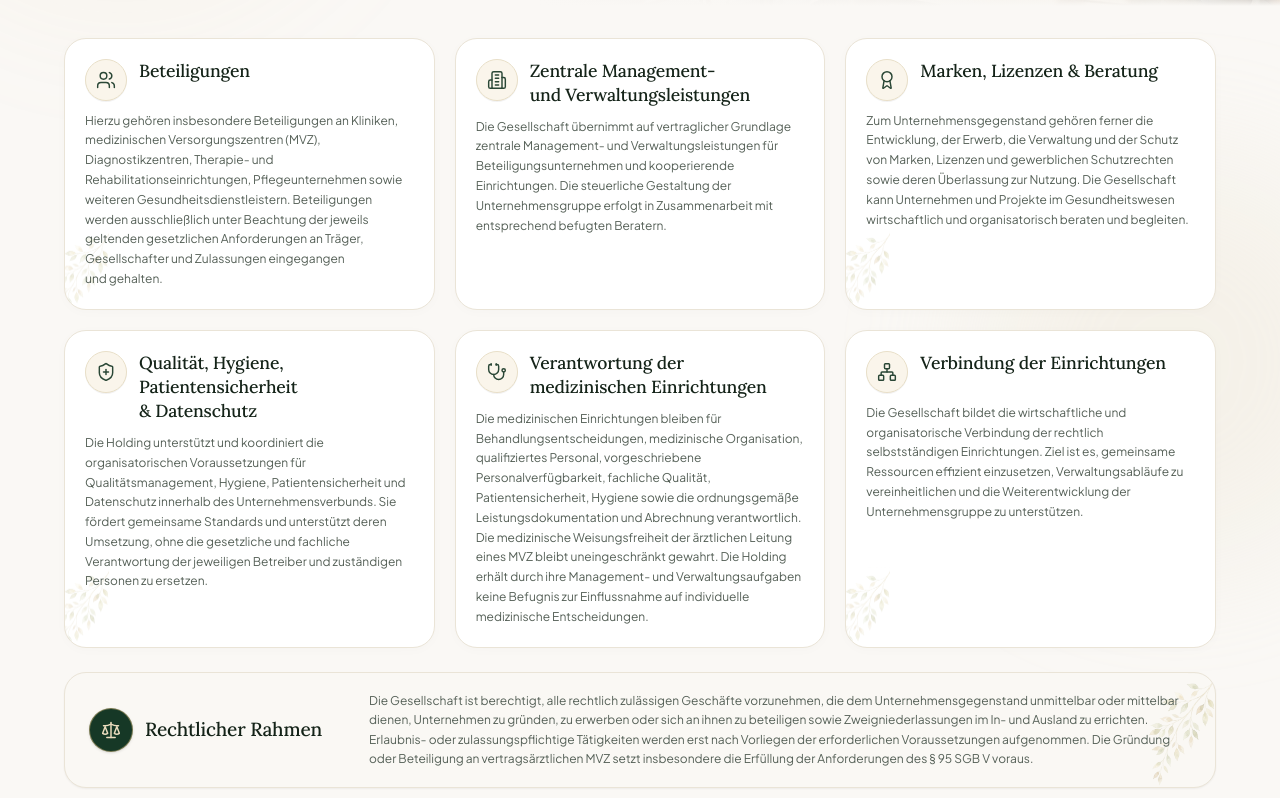
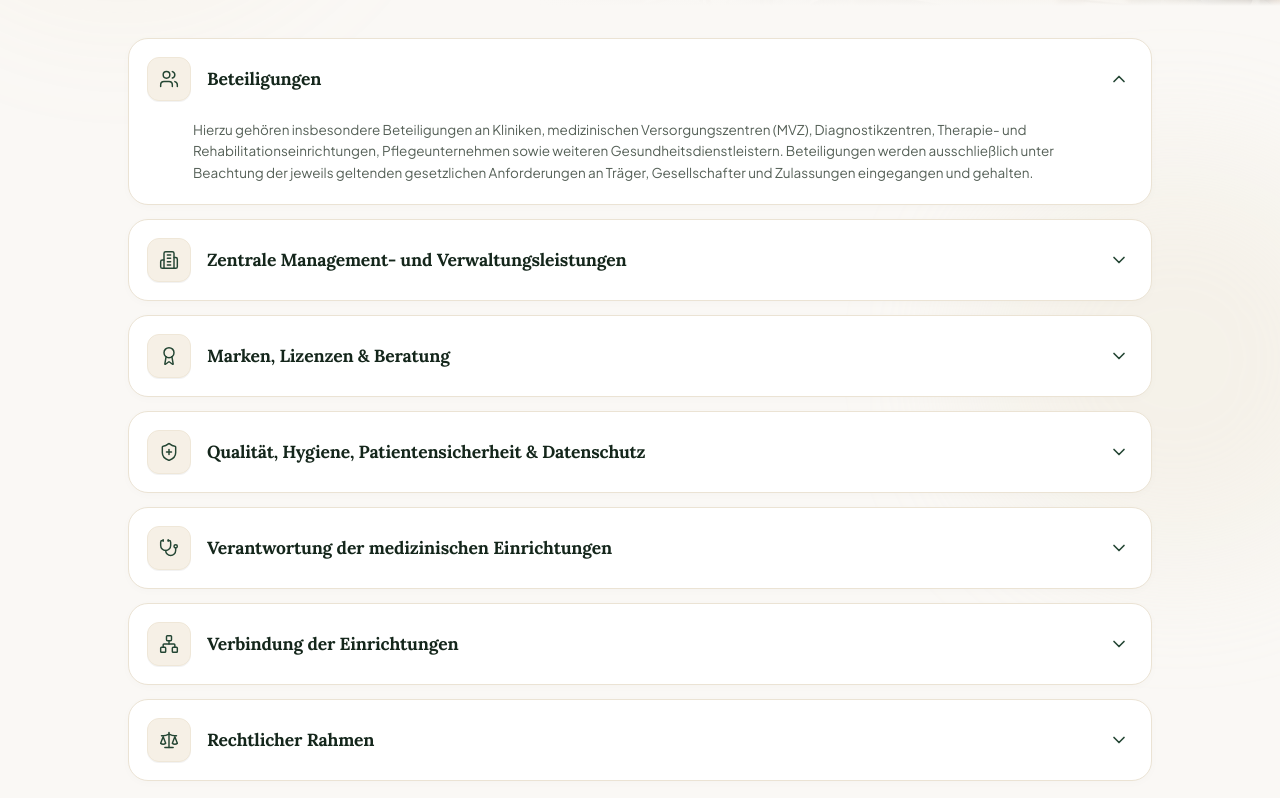
Before and after one commit to Arkadii-Redozubov-personal/Holding-NabiOta-Health-Group-Germany, a Next.js app: page /about in a window 1280 px wide. Shown: the part 1782-2580 px from the top of the page. Built offline with nearby package versions, Linux system fonts and the light colour scheme.

Commit message:
style(holding-purpose): redesign cards to match single-column accordion layout from reference photo

```diff
--- a/src/components/sections/HoldingPurposeSection.tsx
+++ b/src/components/sections/HoldingPurposeSection.tsx
@@ -1,4 +1,6 @@
-import React from "react";
+"use client";
+
+import React, { useState } from "react";
 import Image from "next/image";
 import {
   Users,
@@ -8,6 +10,8 @@ import {
   Stethoscope,
   Network,
   Scale,
+  ChevronDown,
+  ChevronUp,
 } from "lucide-react";
 import { Container } from "@/components/layout/Container";
 
@@ -186,6 +190,22 @@ const content = {
 
 export function HoldingPurposeSection({ locale = "de" }: { locale?: string }) {
   const l: Lang = locale === "tr" ? "tr" : locale === "ar" ? "ar" : locale === "ru" ? "ru" : locale === "uz" ? "uz" : locale === "en" ? "en" : "de";
+  const [openIndices, setOpenIndices] = useState<number[]>([0]);
+
+  const toggleIndex = (index: number) => {
+    setOpenIndices((prev) =>
+      prev.includes(index) ? prev.filter((i) => i !== index) : [...prev, index]
+    );
+  };
+
+  const allBlocks = [
+    ...content.blocks,
+    {
+      icon: Scale,
+      title: content.legalTitle,
+      text: content.legal,
+    },
+  ];
 
   return (
     <section
@@ -259,84 +279,57 @@ export function HoldingPurposeSection({ locale = "de" }: { locale?: string }) {
         </Container>
       </div>
 
-      {/* ── Cards Container (Photo 2 design: 6 cards in 3 cols + 1 wide banner below) ── */}
+      {/* ── Cards Container (Photo design: single-column accordion cards) ── */}
       <Container size="wide" className="relative z-10 mt-6 sm:mt-8">
-        <div className="max-w-6xl mx-auto space-y-5 sm:space-y-6">
-          {/* 6 Cards in 3 Columns */}
-          <div className="grid grid-cols-1 md:grid-cols-2 lg:grid-cols-3 gap-4.5 sm:gap-5 items-stretch">
-            {content.blocks.map((b, idx) => {
+        <div className="max-w-4xl lg:max-w-5xl mx-auto space-y-3 sm:space-y-3.5">
+          {allBlocks.map((b, idx) => {
             const Icon = b.icon;
-              const hasLeaf = idx === 0 || idx === 2 || idx === 3 || idx === 5;
+            const isOpen = openIndices.includes(idx);
 
             return (
-                <article
+              <div
                 key={idx}
-                  className="group relative rounded-[20px] sm:rounded-[22px] p-4.5 sm:p-5 bg-white border border-[#EAE4D7] shadow-[0_2px_12px_rgba(0,0,0,0.02)] hover:border-[#C5A56A]/80 hover:shadow-md transition-all duration-300 flex flex-col justify-between overflow-hidden"
+                className="bg-white rounded-2xl sm:rounded-[20px] border border-[#EBE3D4] shadow-[0_2px_10px_rgba(20,35,24,0.02)] overflow-hidden transition-all duration-200"
               >
-                  {/* Subtle botanical branch in bottom-left corner */}
-                  {hasLeaf && (
-                    <div className="absolute -bottom-4 -left-4 w-24 h-24 pointer-events-none opacity-25 group-hover:opacity-35 transition-opacity select-none">
-                      <Image
-                        src="/images/areas/botanical-branch-clean.webp"
-                        alt=""
-                        fill
-                        className="object-contain object-bottom-left"
-                        unoptimized
-                      />
+                <button
+                  type="button"
+                  id={`holding-purpose-btn-${idx}`}
+                  aria-expanded={isOpen}
+                  aria-controls={`holding-purpose-content-${idx}`}
+                  onClick={() => toggleIndex(idx)}
+                  className="w-full p-3.5 sm:p-4.5 flex items-center justify-between text-left cursor-pointer group select-none focus:outline-none focus-visible:ring-2 focus-visible:ring-[#C5A56A] rounded-2xl"
+                >
+                  <div className="flex items-center gap-3.5 sm:gap-4 min-w-0 flex-1">
+                    <div className="w-10 h-10 sm:w-11 sm:h-11 rounded-xl bg-[#F6F0E6] border border-[#EFE7D8] flex items-center justify-center text-[#244634] shrink-0 group-hover:bg-[#EFE5D5] transition-colors shadow-2xs">
+                      <Icon className="w-5 h-5 stroke-[1.75]" />
                     </div>
-                  )}
-
-                  {/* Top Row: Icon + Number & Title */}
-                  <div className="relative z-10">
-                    <div className="flex items-start gap-3 mb-2.5">
-                      <div className="w-10 h-10 sm:w-10.5 sm:h-10.5 rounded-full bg-[#FAF5EB] border border-[#E8DFC8] flex items-center justify-center text-[#2A4736] shrink-0 group-hover:bg-[#F0E6D5] transition-colors shadow-2xs">
-                        <Icon className="w-4.5 h-4.5 sm:w-5 sm:h-5 stroke-[1.75]" />
-                      </div>
-                      <div className="min-w-0">
-                        <h3 className="font-serif text-[16px] sm:text-[17.5px] font-medium text-[#142318] leading-snug">
+                    <h3 className="font-serif text-[15.5px] sm:text-[17px] lg:text-[17.5px] font-bold text-[#14261B] leading-snug group-hover:text-[#8B7347] transition-colors">
                       {b.title[l]}
                     </h3>
                   </div>
+
+                  <span className="w-7 h-7 flex items-center justify-center shrink-0 text-[#244634] group-hover:text-[#8B7347] transition-colors ml-3">
+                    {isOpen ? (
+                      <ChevronUp className="w-5 h-5 stroke-[2]" />
+                    ) : (
+                      <ChevronDown className="w-5 h-5 stroke-[2]" />
+                    )}
+                  </span>
+                </button>
+
+                {isOpen && (
+                  <div
+                    id={`holding-purpose-content-${idx}`}
+                    role="region"
+                    aria-labelledby={`holding-purpose-btn-${idx}`}
+                    className="pl-[54px] sm:pl-[64px] pr-4 sm:pr-8 pb-4 sm:pb-5 pt-0 text-[12.5px] sm:text-[13.5px] text-[#556057] leading-relaxed font-sans"
+                  >
+                    {b.text[l]}
                   </div>
-
-                    {/* Description */}
-                    <p className="text-[11.5px] sm:text-[12px] text-[#556057] leading-[1.65] font-sans">
-                      {b.text[l]}
-                    </p>
+                )}
               </div>
-                </article>
             );
           })}
-          </div>
-
-          {/* Card 7 – Legal Framework Wide Banner */}
-          <div className="group relative rounded-[20px] sm:rounded-[22px] p-4 sm:p-5 lg:py-4.5 lg:px-6 bg-[#FAF8F4] border border-[#EAE4D7] shadow-xs flex flex-col lg:flex-row items-center justify-between gap-4 sm:gap-5 overflow-hidden">
-            {/* Watercolor botanical branch on far right */}
-            <div className="absolute right-0 top-0 bottom-0 w-36 sm:w-44 pointer-events-none opacity-35 select-none overflow-hidden hidden sm:block">
-              <Image
-                src="/images/areas/botanical-branch-clean.webp"
-                alt=""
-                fill
-                className="object-contain object-right"
-                unoptimized
-              />
-            </div>
-
-            {/* Left: Icon + Title */}
-            <div className="flex items-center gap-3 shrink-0 lg:w-[240px] xl:w-[260px]">
-              <div className="w-10.5 h-10.5 sm:w-11 sm:h-11 rounded-full bg-[#163826] text-[#EADBBD] border border-[#D5B878]/50 flex items-center justify-center shrink-0 shadow-sm">
-                <Scale className="w-5 h-5 stroke-[1.8]" />
-              </div>
-              <h3 className="font-serif text-[17.5px] sm:text-[19px] font-medium text-[#142318] leading-tight">
-                {content.legalTitle[l]}
-              </h3>
-            </div>
-
-            {/* Middle: Text */}
-            <p className="text-[11.5px] sm:text-[12px] text-[#556057] leading-relaxed flex-1 relative z-10 font-sans pr-2">
-              {content.legal[l]}
-            </p>
-          </div>
         </div>
       </Container>
     </section>
```
Lines whose indentation alone changed are shown as unchanged.
